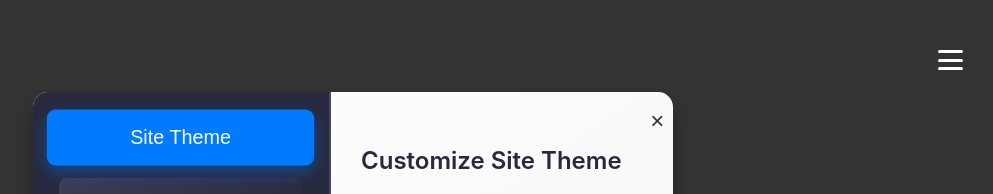
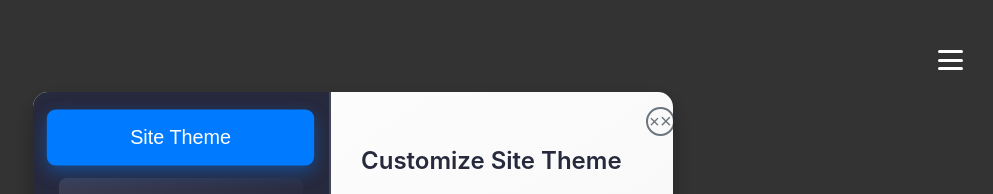
Before and after one commit to sudhanshu2070/frontDesk, a React (Create React App) app: page /frontDesk/theme in a window 1280 px wide. Shown: the top 194 px of the page, without its empty margins (287-1280 px from the left). Built offline with nearby package versions, Linux system fonts and the light colour scheme.

Commit message:
Theme Changer 0.6

```diff
--- a/src/components/ThemeSelector/ThemeSelector.css
+++ b/src/components/ThemeSelector/ThemeSelector.css
@@ -242,20 +242,38 @@
   position: absolute;
   margin-top: -15px;
   margin-left: 285px;
-  background: none;
-  border: none;
-  font-size: 24px;
+  background: transparent; /* Keep it clean and minimalist */
+  border: 2px solid #6c757d; /* Vintage neutral tone for the border */
+  font-size: 20px; /* Adjust font size for elegance */
   cursor: pointer;
-  color: #333;
-  width: 1.4rem;
-  padding: 0.1px;
-  border-radius: 15px !important;
+  color: #6c757d; /* Muted, classy color */
+  width: 1.8rem; /* Balanced dimensions for better clickability */
+  height: 1.8rem; /* Ensure a circular shape */
+  padding: 0;
+  border-radius: 50%; /* Circular for a sleek look */
+  display: flex;
+  align-items: center;
+  justify-content: center; /* Center the icon/text */
+  transition: all 0.3s ease-in-out; /* Smooth animations for hover effects */
 }
 
 .close-popup-btn:hover {
-  background: #007bff;
-    color: white;
-    transform: scale(1.1);
-    box-shadow: 0 6px 15px rgba(0, 123, 255, 0.4);
-    text: "home";
+  background: #f4f4f4; /* Subtle vintage paper-like background */
+  color: #6c757d; /* Maintain consistent color for vintage look */
+  border-color: #007bff; /* Highlight with a modern accent */
+  transform: scale(1.2) rotate(-5deg); /* Slight rotation for a playful touch */
+  box-shadow: 0 8px 20px rgba(0, 0, 0, 0.15); /* Soft shadow for depth */
 }
+
+.close-popup-btn:before {
+  content: "×"; /* A classic close icon */
+  font-family: 'Times New Roman', serif; /* Vintage typography */
+  font-weight: bold;
+  font-size: 1.2rem;
+  line-height: 1;
+}
+
+.close-popup-btn:focus {
+  outline: none; /* Avoid default focus styling */
+  box-shadow: 0 0 0 3px rgba(0, 123, 255, 0.5); /* Modern focus ring */
+}
```
